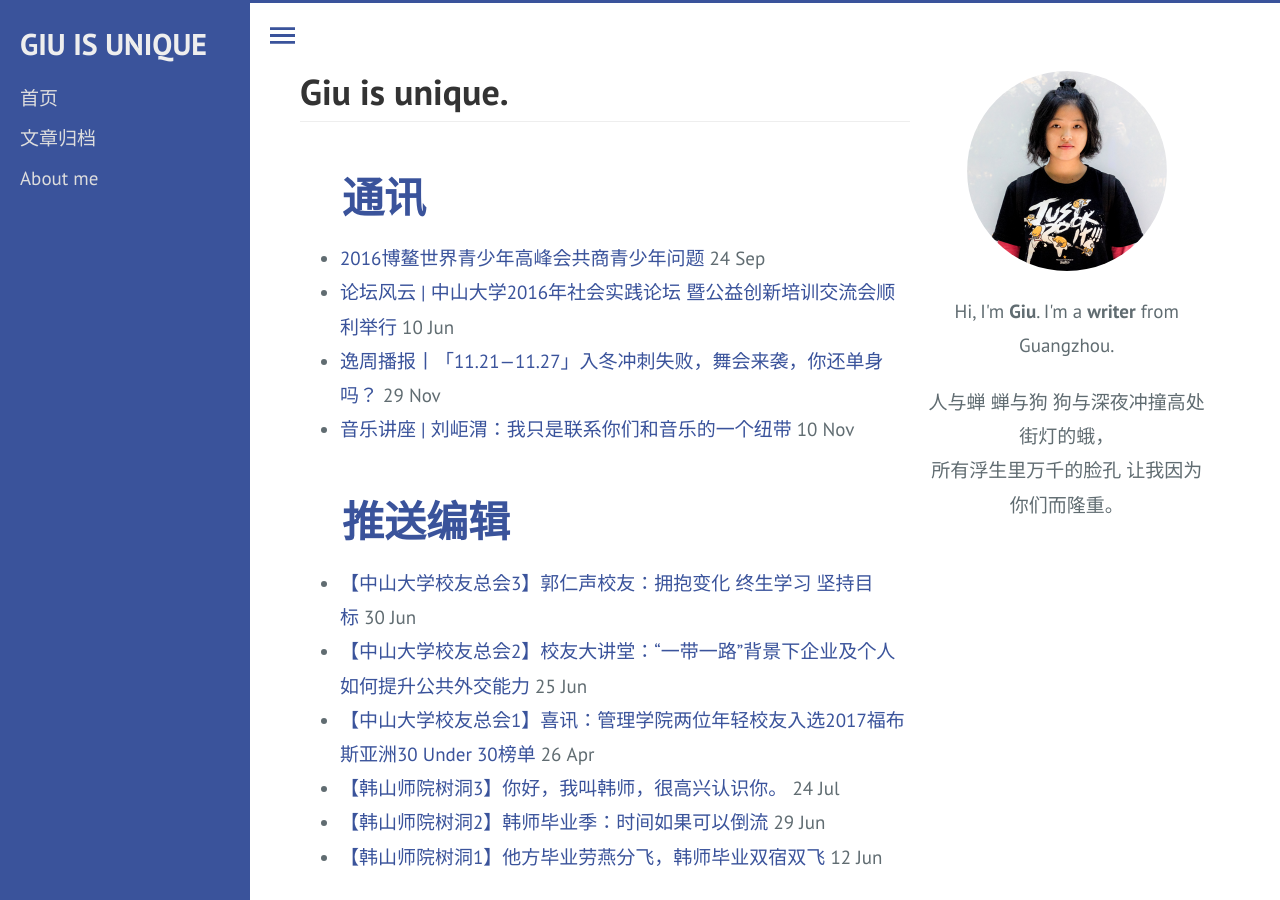
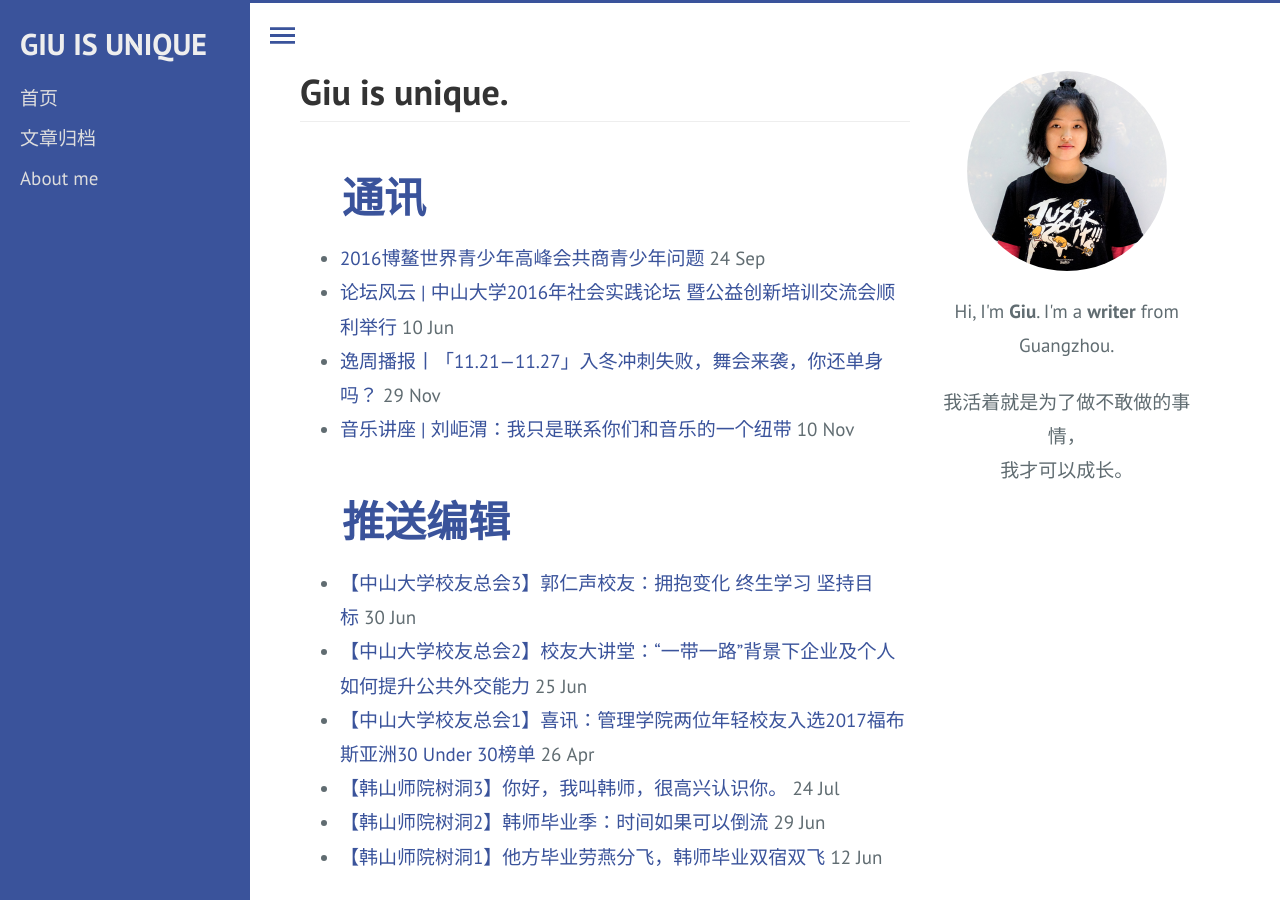
Before and after one commit to liucanjiao/liucanjiao.github.io, a Jekyll site: the page built from index.html, in a window 1280 px wide and 900 px high. Built offline with Jekyll 4.4.1, drawn with Linux system fonts in a browser that asks for light colours; the list of posts is cut into pages by our own code.

Commit message:
change the selogen

```diff
--- a/_layouts/default.html
+++ b/_layouts/default.html
@@ -27,7 +27,7 @@
                     <div id="author-div">
                         <img class="img-circle" width="200px" src="{{site.baseurl}}{{site.author-image}}">
                         <p>Hi, I'm <strong>Giu</strong>. I'm a <strong>writer</strong> from Guangzhou.</p>
-                        <p>人与蝉 蝉与狗 狗与深夜冲撞高处街灯的蛾，<br>所有浮生里万千的脸孔 让我因为你们而隆重。</p>
+                        <p>我活着就是为了做不敢做的事情，<br>我才可以成长。</p>
                         <!-- <p><a href="https://twitter.com/sharathdt" class="twitter-follow-button" data-show-count="false" data-size="large">Follow {{site.twitter-handle}}</a> -->
 <!-- <script>!function(d,s,id){var js,fjs=d.getElementsByTagName(s)[0],p=/^http:/.test(d.location)?'http':'https';if(!d.getElementById(id)){js=d.createElement(s);js.id=id;js.src=p+'://platform.twitter.com/widgets.js';fjs.parentNode.insertBefore(js,fjs);}}(document, 'script', 'twitter-wjs');</script></p> -->
                     </div>
```
